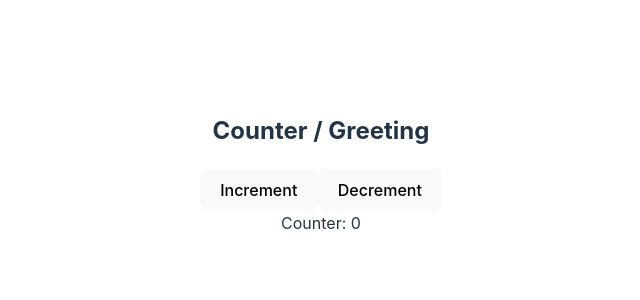
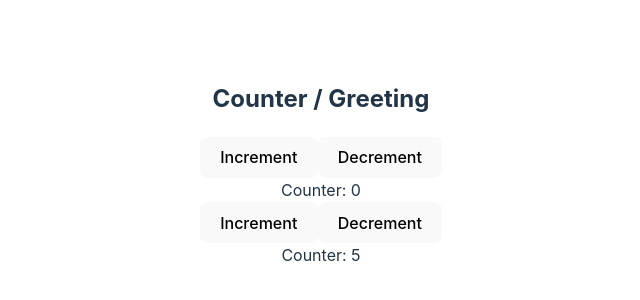
Before and after one commit to yolovi/ej-react-dia2-counter-greeting, a React (Vite) app: page / in a window 1280 px wide. Shown: the part 236-536 px from the top of the page, without its empty margins (319-959 px from the left). Built offline with nearby package versions, Linux system fonts and the light colour scheme.

Commit message:
inserted props to counter

```diff
--- a/src/App.jsx
+++ b/src/App.jsx
@@ -7,7 +7,9 @@ function App() {
     <>
       <div>
         <h2>Counter / Greeting</h2>
-        <Counter/>
+        <Counter initialValue = {0} number = {1}/>
+        <Counter initialValue = {5} number = {5}/>
+
       </div>
     </>
   )
--- a/src/components/Counter/Counter.jsx
+++ b/src/components/Counter/Counter.jsx
@@ -1,13 +1,13 @@
 import { useState } from "react";
 
-const Counter = () => {
-    const [count, setCounter] = useState(0);
+const Counter = (props) => {
+    const [count, setCounter] = useState(props.initialValue, props.number);
     const counter = count
     const increment = () => {
-        setCounter(count + 1);
+        setCounter(count + props.number);
     };
     const decrement = () => {
-        setCounter(count -1)
+        setCounter(count -props.number)
     }
 
     return <>
```
